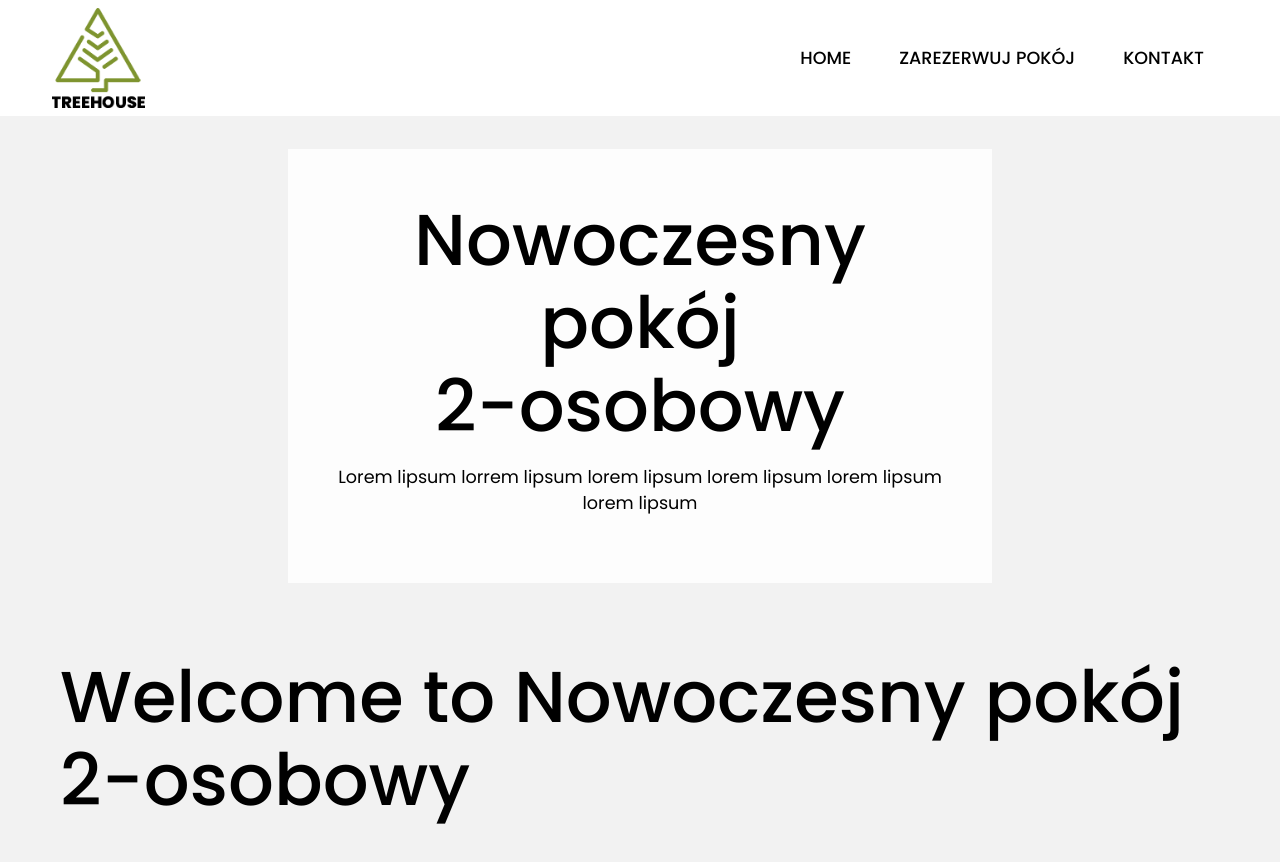
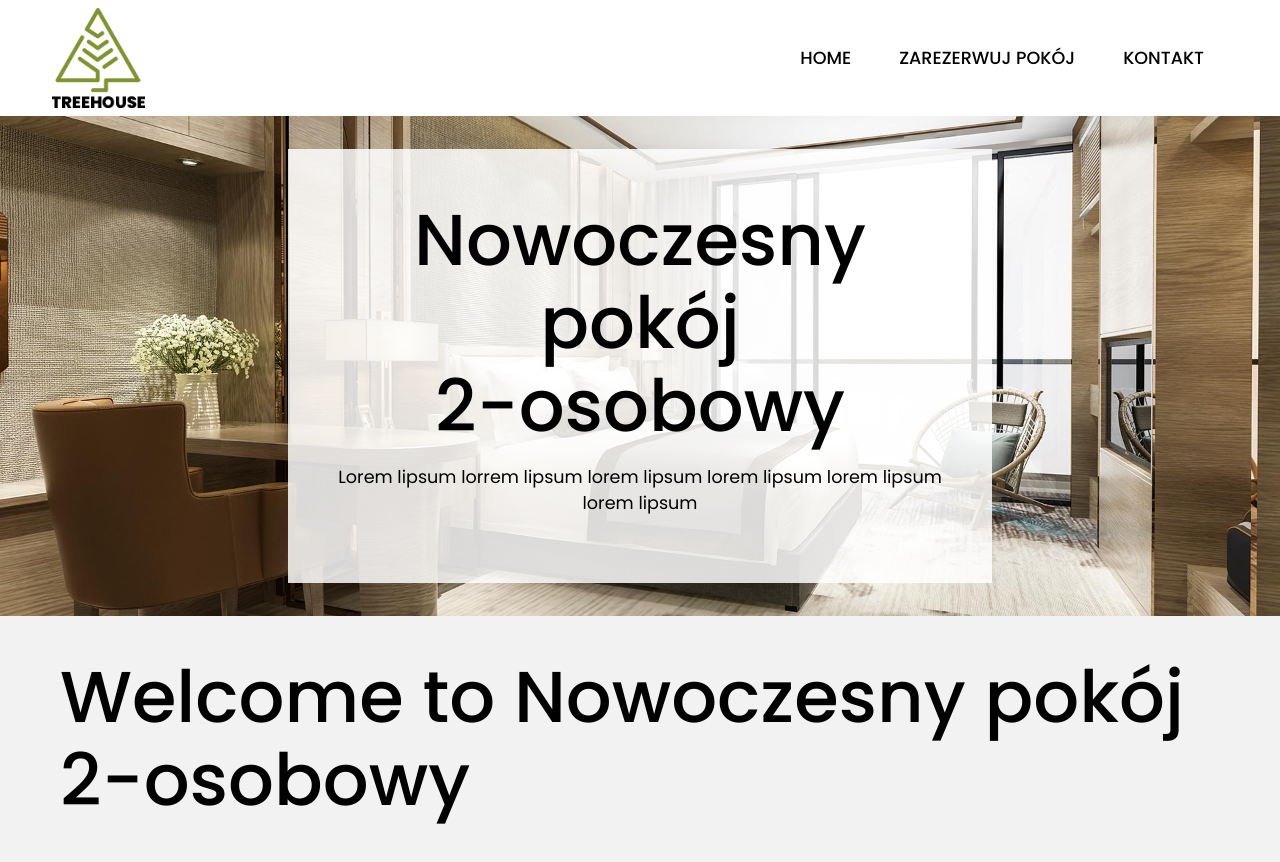
Before and after one commit to slavojanowski/bed-breakfast-treehouse, a React (Vite) app: page /nowoczesny-pokoj-dwuosobowy in a window 1280 px wide. Shown: the top 862 px of the page. Built offline with nearby package versions, Linux system fonts and the light colour scheme.

Commit message:
Single Room update

```diff
--- a/src/components/pages/single-rooms/NowoczesnyPokoj.jsx
+++ b/src/components/pages/single-rooms/NowoczesnyPokoj.jsx
@@ -9,7 +9,12 @@ const NowoczesnyPokoj = () => {
 
   return (
     <>
-      <PageCover coverClass={"our-rooms-page-cover"}>
+      <PageCover
+        coverStyle={{
+          backgroundImage: `url(${currentSlide.image})`,
+        }}
+        coverClass={"our-rooms-page-cover"}
+      >
         <PageBanner
           title={currentSlide.title}
           subtitle={currentSlide.subtitle}
```
